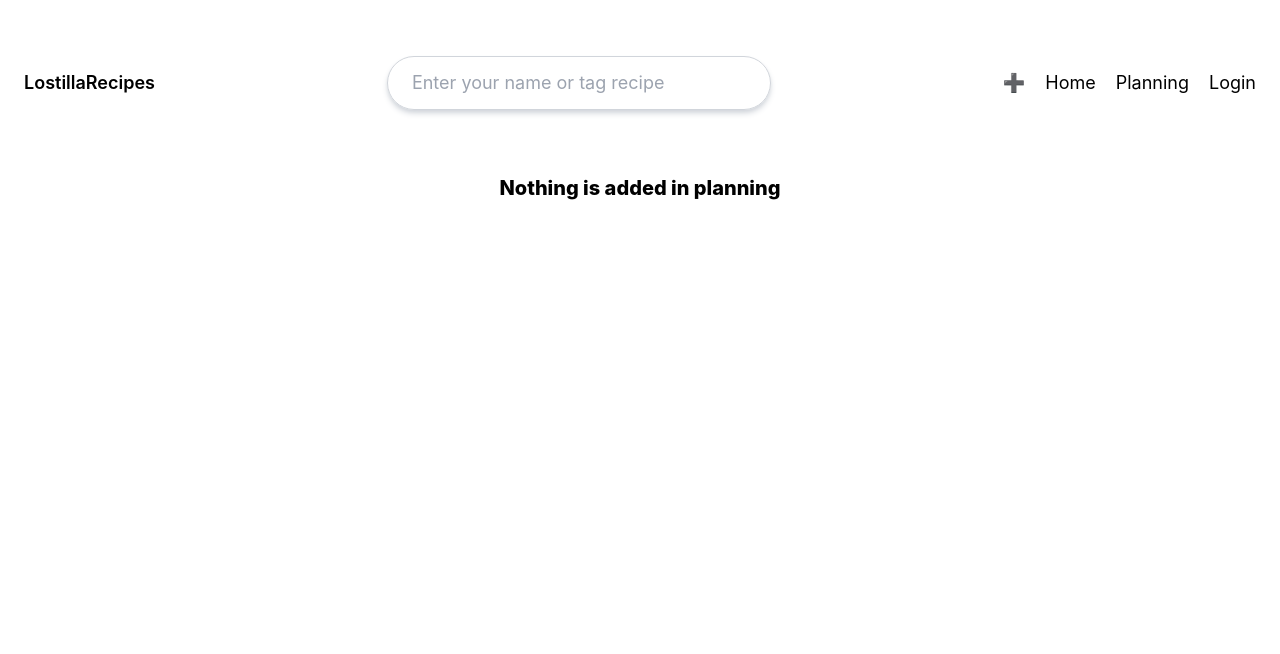
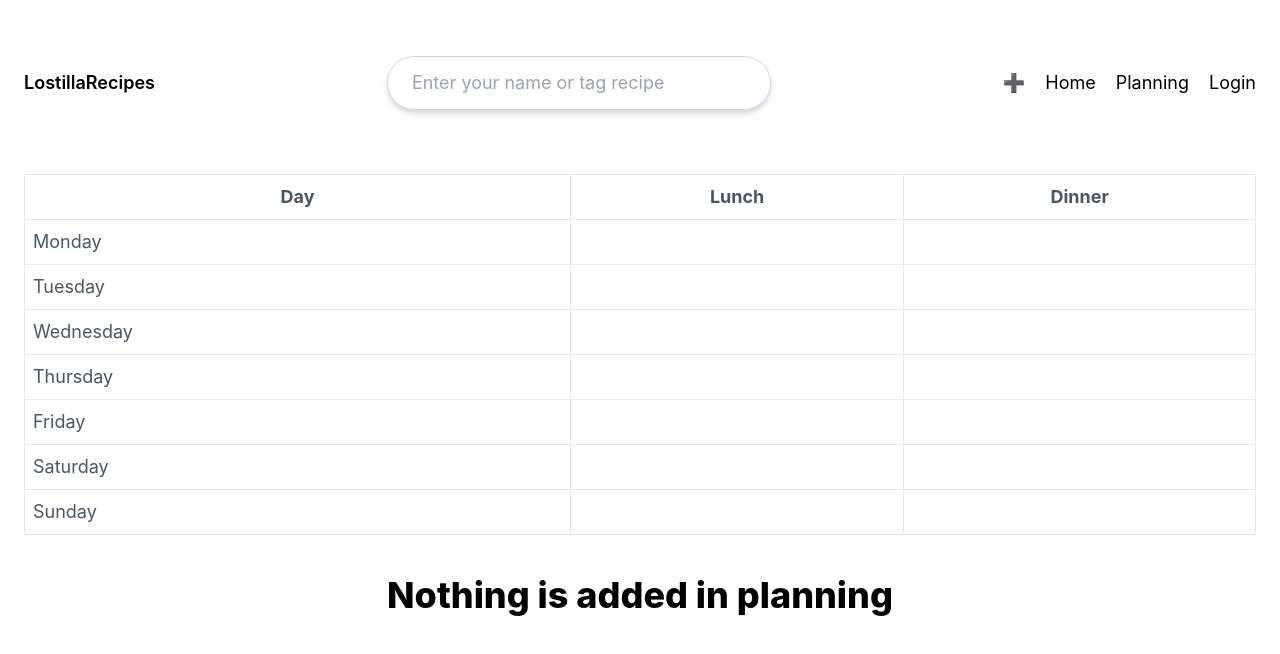
Before and after one commit to JuanjoCervilla/LostillaRecipes-App, a React (Create React App) app in the folder client/: page /planning in a window 1280 px wide. Shown: the top 654 px of the page. Built offline with nearby package versions, Linux system fonts and the light colour scheme.

Commit message:
adding html table

```diff
--- a/client/src/pages/planning/index.jsx
+++ b/client/src/pages/planning/index.jsx
@@ -5,17 +5,74 @@ import RecipeItem from "../../components/recipe-list";
 export default function Planning() {
   const { planningList } = useContext(GlobalContext);
 
+  // Timetable for the week
+  const weeklyTimetable = {
+    Monday: {
+      lunch: "",
+      dinner: ""
+    },
+    Tuesday: {
+      lunch: "",
+      dinner: ""
+    },
+    Wednesday: {
+      lunch: "",
+      dinner: ""
+    },
+    Thursday: {
+      lunch: "",
+      dinner: ""
+    },
+    Friday: {
+      lunch: "",
+      dinner: ""
+    },
+    Saturday: {
+      lunch: "",
+      dinner: ""
+    },
+    Sunday: {
+      lunch: "",
+      dinner: ""
+    }
+  }
+
   return (
     <div className="py-8 container mx-auto flex flex-wrap justify-center gap-10">
+      {/* Timetable Display */}
+      <div className="w-full">
+        <table className="min-w-full border-collapse">
+          <thead>
+            <tr>
+              <th className="border p-2">Day</th>
+              <th className="border p-2">Lunch</th>
+              <th className="border p-2">Dinner</th>
+            </tr>
+          </thead>
+          <tbody>
+            {Object.entries(weeklyTimetable).map(([day, meals]) => (
+              <tr key={day}>
+                <td className="border p-2">{day}</td>
+                <td className="border p-2">{meals.lunch}</td>
+                <td className="border p-2">{meals.dinner}</td>
+              </tr>
+            ))}
+          </tbody>
+        </table>
+      </div>
+
+      {/* Recipe Planning List */}
+      <div className="w-full">
         {planningList && planningList.length > 0 ? (
-        planningList.map((item) => <RecipeItem item={item} />)
+          planningList.map((item, index) => <RecipeItem key={index} item={item} />)
         ) : (
           <div>
-          <p className="lg:text-4x1 text-xl text-center text-black font-extrabold">
+            <p className="lg:text-4xl text-xl text-center text-black font-extrabold">
               Nothing is added in planning
             </p>
           </div>
         )}
       </div>
+    </div>
   );
 }
```
Lines whose indentation alone changed are shown as unchanged.
